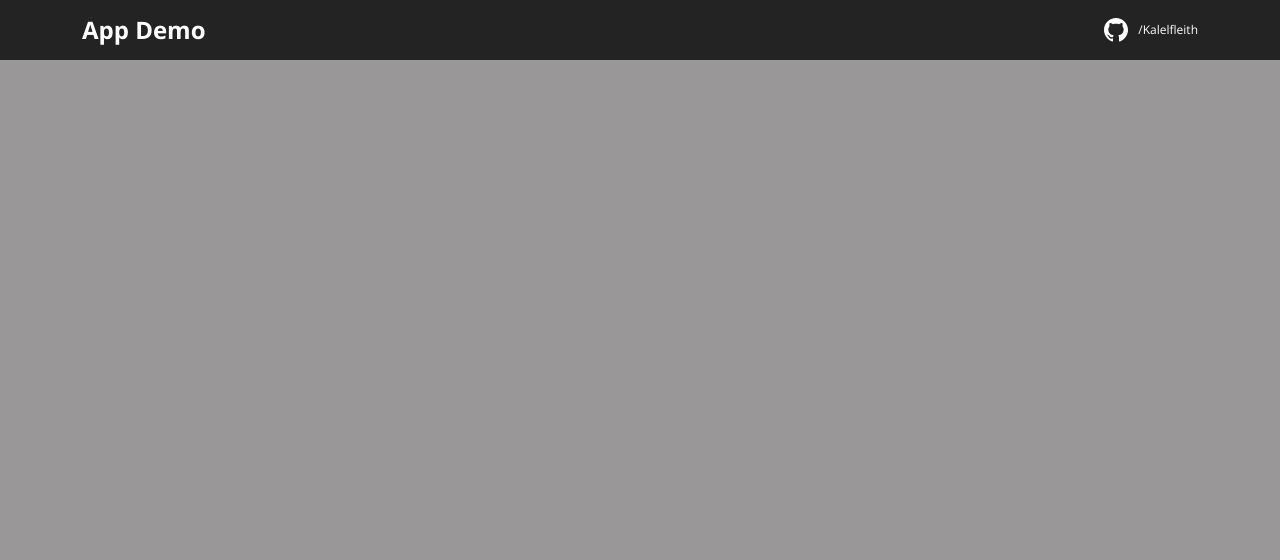
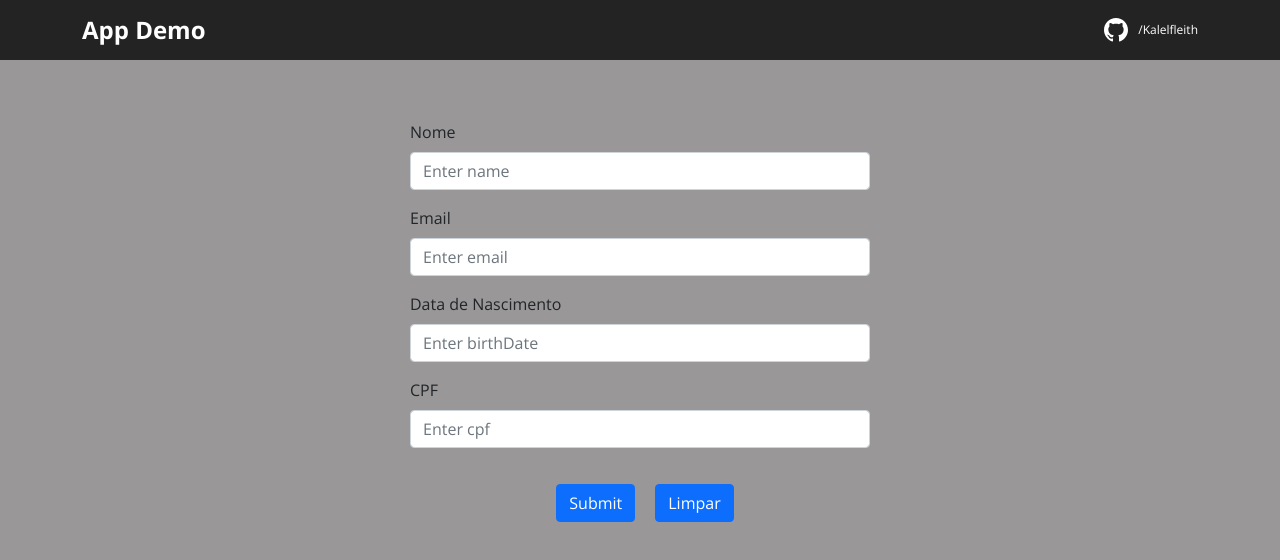
Before and after one commit to Kalelfleith/groovy-spring-boot, a React (Create React App) app in the folder frontend/: page /form in a window 1280 px wide. Shown: the top 560 px of the page. Built offline with nearby package versions, Linux system fonts and the light colour scheme.

Commit message:
Form Layout

```diff
--- a/frontend/package.json
+++ b/frontend/package.json
@@ -12,6 +12,7 @@
     "@types/react-dom": "^17.0.11",
     "bootstrap": "^5.1.3",
     "react": "^17.0.2",
+    "react-bootstrap": "^2.1.1",
     "react-dom": "^17.0.2",
     "react-router-dom": "^6.2.1",
     "react-scripts": "5.0.0",
--- a/frontend/src/App.tsx
+++ b/frontend/src/App.tsx
@@ -11,8 +11,7 @@ function App() {
     <BrowserRouter>
       <Navbar />
       <Routes>
-        <Route path="/form">
-          <Route path=":movieId" element={<Form />} />
+        <Route path="/form" element={<Form />}>
         </Route>
       </Routes>
     </BrowserRouter>
--- a/frontend/src/components/FormCard/index.tsx
+++ b/frontend/src/components/FormCard/index.tsx
@@ -1,8 +1,39 @@
+import { Form, Button } from 'react-bootstrap';
 import './styles.css';
 
 function FormCard() {
     return (
-        <h1>Pagina de formulário</h1>
+        <div className="form-container">
+            <Form>
+                <Form.Group className="mb-3" controlId="formBasicEmail">
+                    <Form.Label>Nome</Form.Label>
+                    <Form.Control type="name" placeholder="Enter name" />
+                </Form.Group>
+
+                <Form.Group className="mb-3" controlId="formBasicEmail">
+                    <Form.Label>Email</Form.Label>
+                    <Form.Control type="email" placeholder="Enter email" />
+                </Form.Group>
+
+                <Form.Group className="mb-3" controlId="formBasicEmail">
+                    <Form.Label>Data de Nascimento</Form.Label>
+                    <Form.Control type="birthDate" placeholder="Enter birthDate" />
+                </Form.Group>
+
+                <Form.Group className="mb-3" controlId="formBasicEmail">
+                    <Form.Label>CPF</Form.Label>
+                    <Form.Control type="cpf" placeholder="Enter cpf" />
+                </Form.Group>
+                <div className='button-container'>
+                    <Button className='btn' variant="primary" type="submit">
+                        Submit
+                    </Button>
+                    <Button className='btn' variant="primary" type="reset">
+                        Limpar
+                    </Button>
+                </div>
+            </Form>
+        </div>
     );
 }
 
--- a/frontend/src/components/FormCard/styles.css
+++ b/frontend/src/components/FormCard/styles.css
@@ -0,0 +1,17 @@
+.form-container {
+    max-width: 500px;
+    margin: 40px auto;
+    padding: 20px;
+}
+
+.button-container {
+    display: flex;
+    justify-content: center;
+    width: 100%;
+    margin: 5px;
+    padding: 10px;
+}
+
+.btn {
+    margin: 10px;
+}
```
Also changed, not shown: 1 other file (tests, documents, lock files or other folders).
